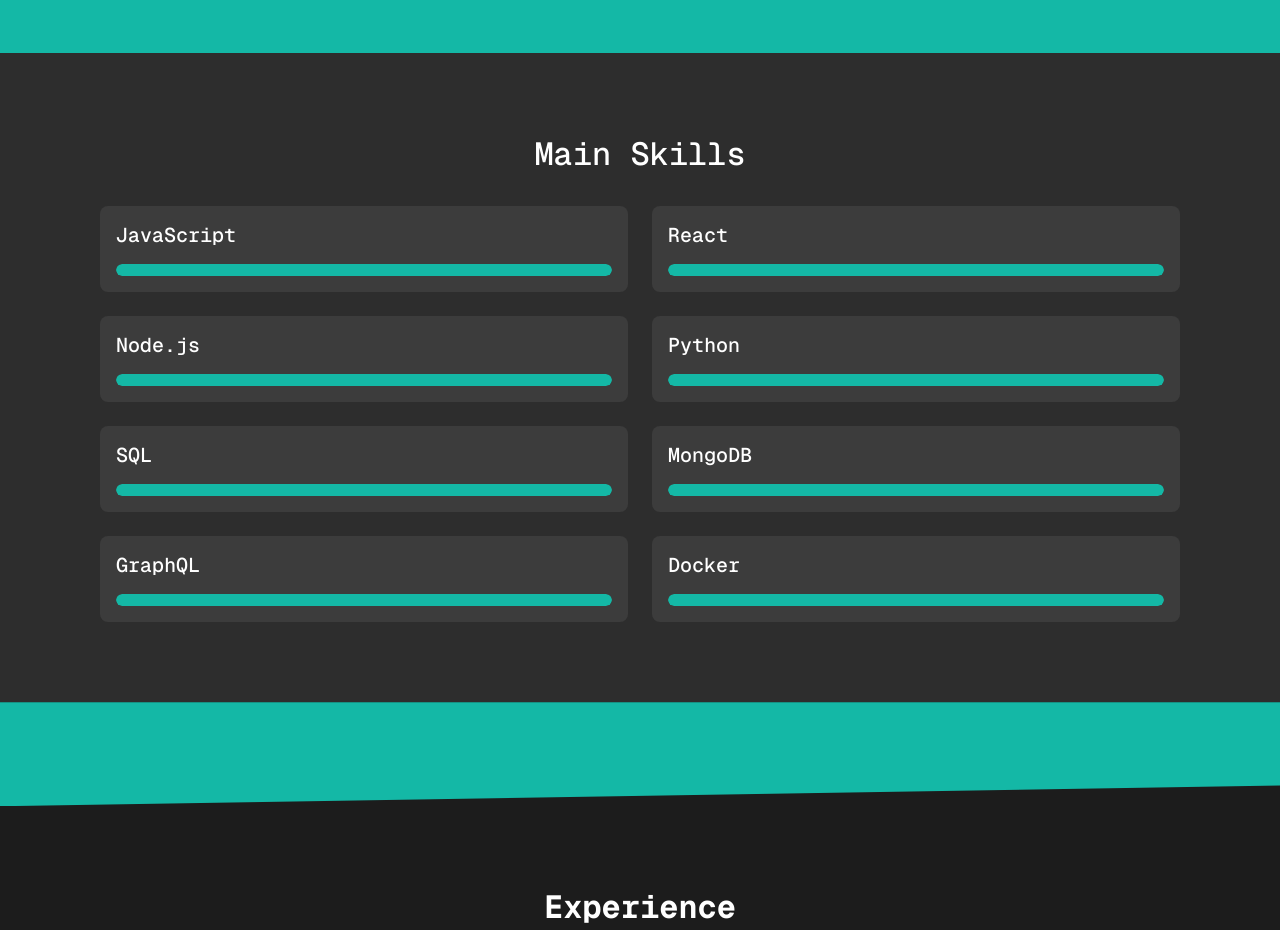
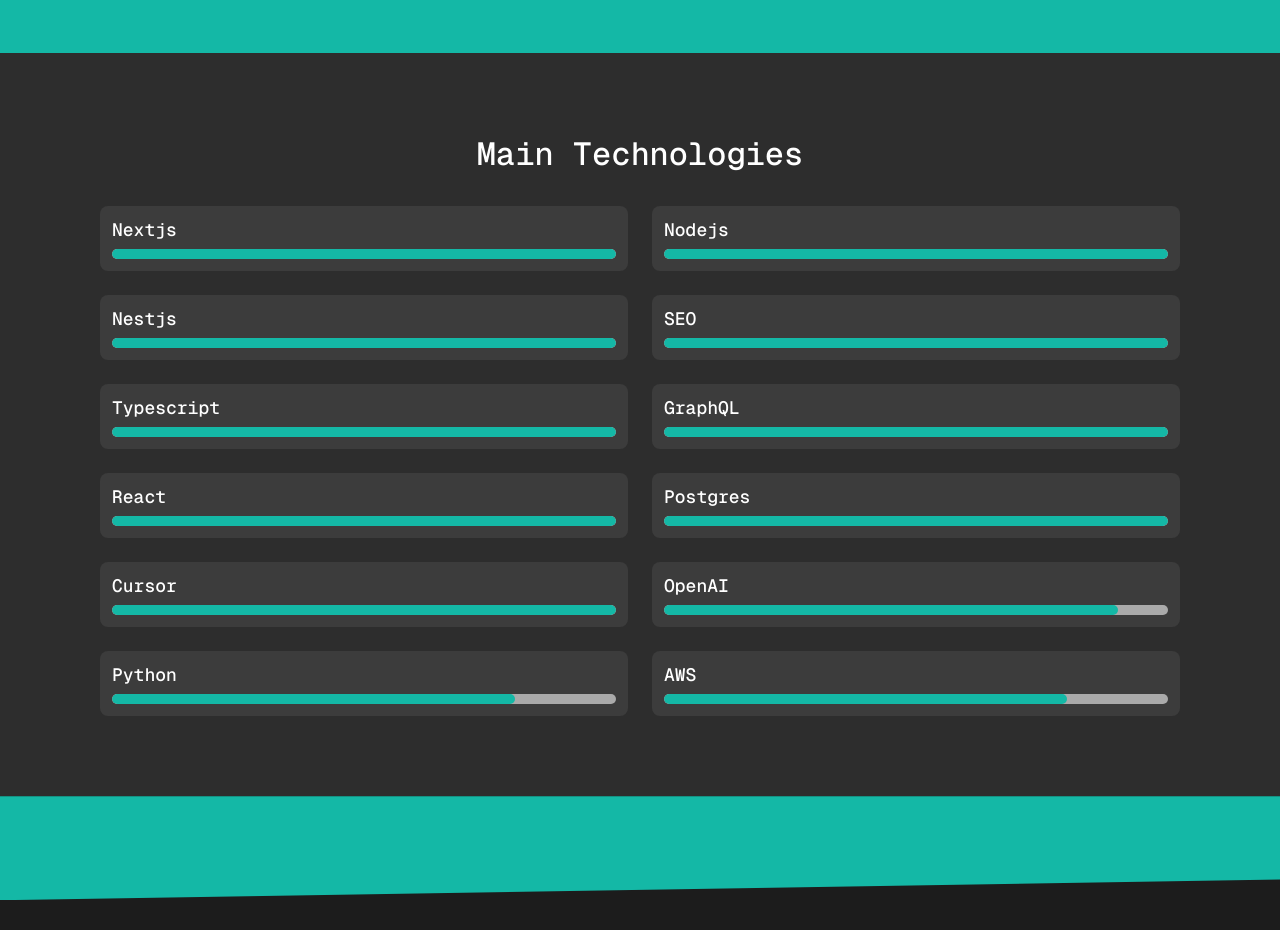
Before and after one commit to MeryScarlet15/portfolio, a Next.js app: page / in a window 1280 px wide. Shown: the part 1560-2490 px from the top of the page. Built offline with nearby package versions, Linux system fonts and the light colour scheme.

Commit message:
refactor: enhance cursor visibility, update progress bar styles, and revise skills section layout and content

```diff
--- a/src/components/cursor/cursor.module.scss
+++ b/src/components/cursor/cursor.module.scss
@@ -1,7 +1,12 @@
 @use "@/app/design-system/colors.scss" as colors;
 @use "@/app/design-system/z-index.scss" as zIndex;
+@use "@/app/design-system/media.scss" as media;
 
 .cursor {
+  display: none;
+
+  @include media.tabletUp {
+    display: block;
     position: fixed;
     width: 24px;
     height: 24px;
@@ -14,6 +19,7 @@
       width 0.3s ease,
       height 0.3s ease;
   }
+}
 
 .cursor_expanded {
   width: 2px;
--- a/src/components/progress-bar/progress-bar.module.scss
+++ b/src/components/progress-bar/progress-bar.module.scss
@@ -2,24 +2,26 @@
 
 @keyframes fill-bar {
   from {
-    width: 0;
+    transform: scaleX(0);
   }
   to {
-    width: 100%;
+    transform: scaleX(1);
   }
 }
 
 .progress_bar {
-  height: 12px;
-  background: colors.$black-50;
-  border-radius: 12px;
+  width: 100%;
+  height: 10px;
+  background: colors.$black-40;
+  border-radius: 10px;
   overflow: hidden;
 }
 
 .progress_bar__progress {
   height: 100%;
   background: colors.$teal-50;
-  border-radius: 12px;
+  border-radius: 10px;
   width: 0;
+  transform-origin: left;
   animation: fill-bar 1s ease-out forwards;
 }
--- a/src/modules/skills/components/skill/skill.module.scss
+++ b/src/modules/skills/components/skill/skill.module.scss
@@ -15,14 +15,14 @@
 .skill {
   background: colors.$black-50;
   border-radius: 8px;
-  padding: 16px;
+  padding: 12px;
   opacity: 0;
   transform: translateY(50px);
   animation: fade-in-up 0.5s ease-in-out forwards;
 }
 
 .skill__name {
-  @extend .text__s_semi;
+  @extend .text__xs_semi;
   color: colors.$white;
-  margin-bottom: 16px;
+  margin-bottom: 8px;
 }
--- a/src/modules/skills/skills.module.scss
+++ b/src/modules/skills/skills.module.scss
@@ -31,18 +31,22 @@
   @extend .text__l_semi;
   text-align: center;
   color: colors.$white;
-  margin-bottom: 2rem;
+  margin-bottom: 24px;
   opacity: 0;
   transform: translateY(50px);
   animation: fade-in-up 0.5s ease-in-out forwards;
+
+  @include media.tabletUp {
+    margin-bottom: 32px;
+  }
 }
 
 .skills__grid {
   display: grid;
-  grid-template-columns: 1fr;
-  gap: 24px;
+  grid-template-columns: repeat(2, 1fr);
+  gap: 16px;
 
   @media (min-width: 768px) {
-    grid-template-columns: repeat(2, 1fr);
+    gap: 24px;
   }
 }
--- a/src/modules/skills/skills.tsx
+++ b/src/modules/skills/skills.tsx
@@ -3,21 +3,25 @@
 import { Skill } from "./components/skill/skill";
 
 const skills = [
-  { name: "JavaScript", level: 90 },
-  { name: "React", level: 85 },
-  { name: "Node.js", level: 80 },
-  { name: "Python", level: 75 },
-  { name: "SQL", level: 70 },
-  { name: "MongoDB", level: 65 },
-  { name: "GraphQL", level: 60 },
-  { name: "Docker", level: 55 },
+  { name: "Nextjs", level: 100 },
+  { name: "Nodejs", level: 100 },
+  { name: "Nestjs", level: 100 },
+  { name: "SEO", level: 100 },
+  { name: "Typescript", level: 100 },
+  { name: "GraphQL", level: 100 },
+  { name: "React", level: 100 },
+  { name: "Postgres", level: 100 },
+  { name: "Cursor", level: 100 },
+  { name: "OpenAI", level: 90 },
+  { name: "Python", level: 80 },
+  { name: "AWS", level: 80 },
 ];
 
 export const Skills: React.FC = () => {
   return (
     <section className={styles.skills}>
       <div className={styles.skills__container}>
-        <h2 className={styles.skills__title}>Main Skills</h2>
+        <h2 className={styles.skills__title}>Main Technologies</h2>
         <div className={styles.skills__grid}>
           {skills.map((skill, index) => (
             <Skill skill={skill} animationDelay={index * 0.1} />
```
Lines whose indentation alone changed are shown as unchanged.
